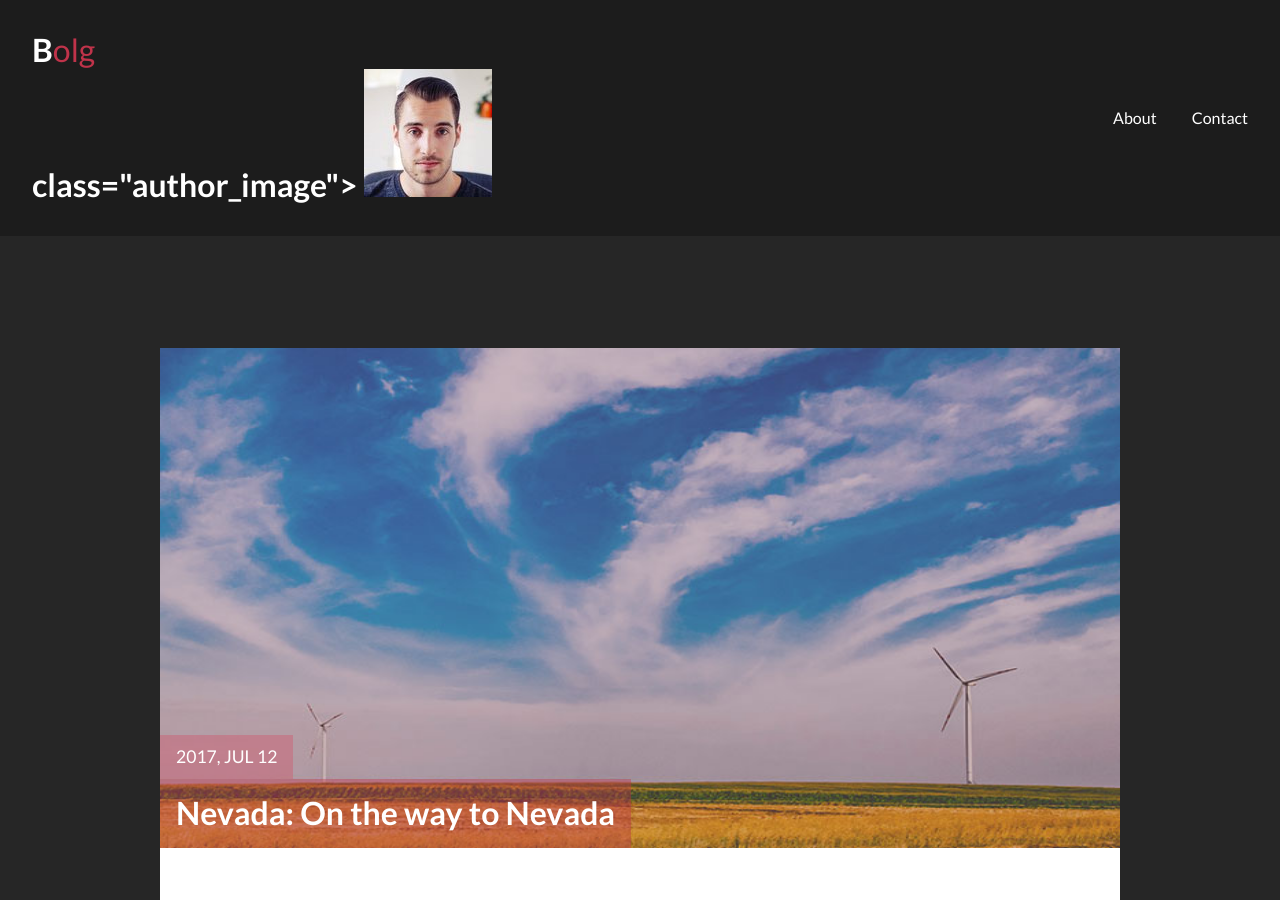
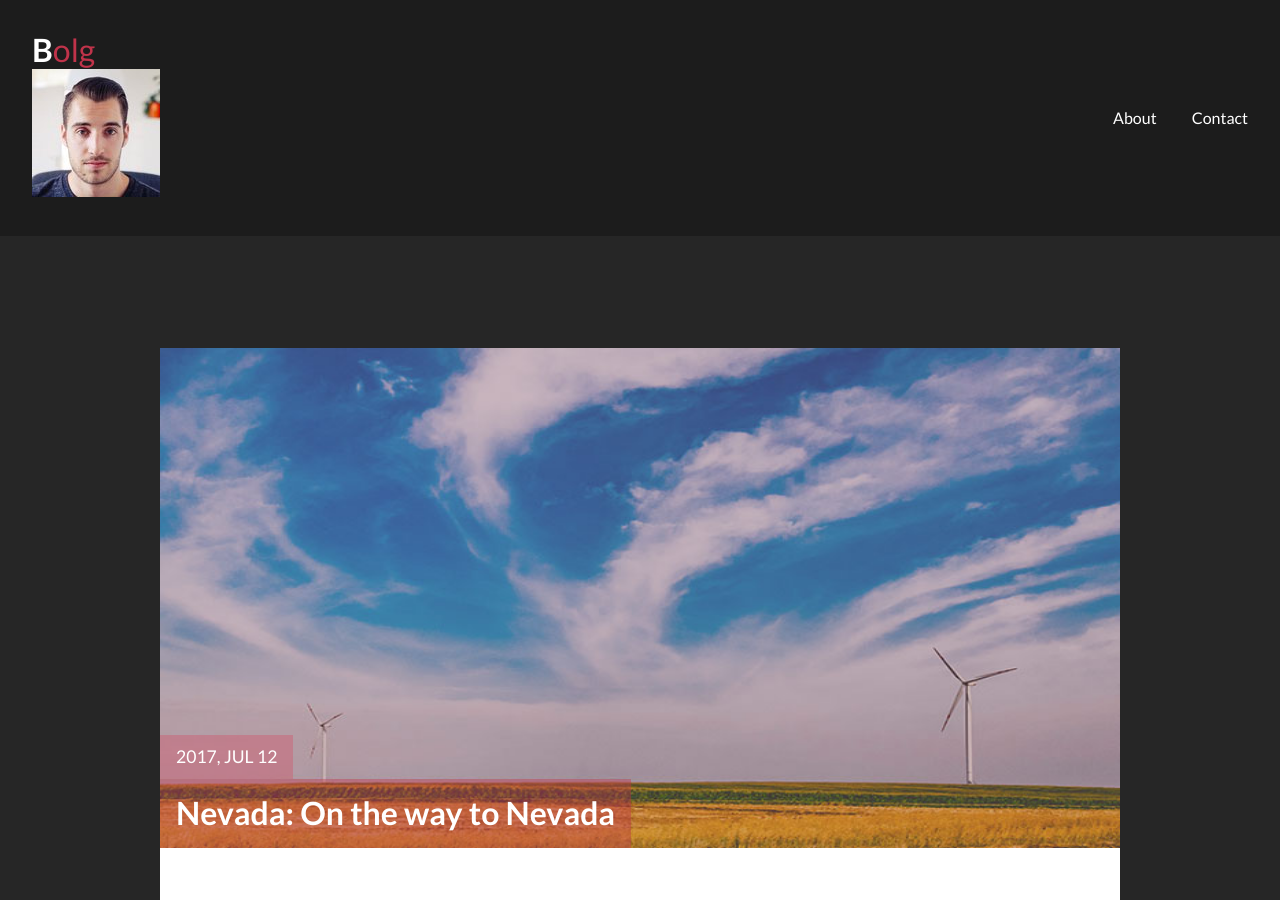
Before and after one commit to 73stefano/73stefano.github.io, a Jekyll site: the page built from _posts/2017-07-12-nevada-on-the-way-to-nevada.markdown, in a window 1280 px wide and 900 px high. Built offline with Jekyll 4.4.1, drawn with Linux system fonts in a browser that asks for light colours; comment, search, counter and statistics services are not loaded.

Commit message:
Update header.html

```diff
--- a/_includes/header.html
+++ b/_includes/header.html
@@ -1,9 +1,10 @@
 
 <header class="main_header">
-  <a href="{{site.baseurl}}/" class="logo">{% if site.logo %}{{site.logo}}{% else %}B<span>olg</span>{% endif %} <div>
+  <a href="{{site.baseurl}}/" class="logo">{% if site.logo %}{{site.logo}}{% else %}B<span>olg</span>{% endif %}
     <!--add logo-->
-   class="author_image">
-    <img src="{{site.baseurl}}/assets/img/{% if site.author-pic %}{{site.author-pic}}{% endif %}" alt="Author image">
+   <div class="author_image">
+    <img src="{{site.baseurl}}/assets/img/{% if site.author-pic %}{{site.author-pic}}{% endif %}" alt="Author image"
+      border-radius: 80px>
     </div> </a>
   <!--end logo-->
   <nav class="main_menu">
```
